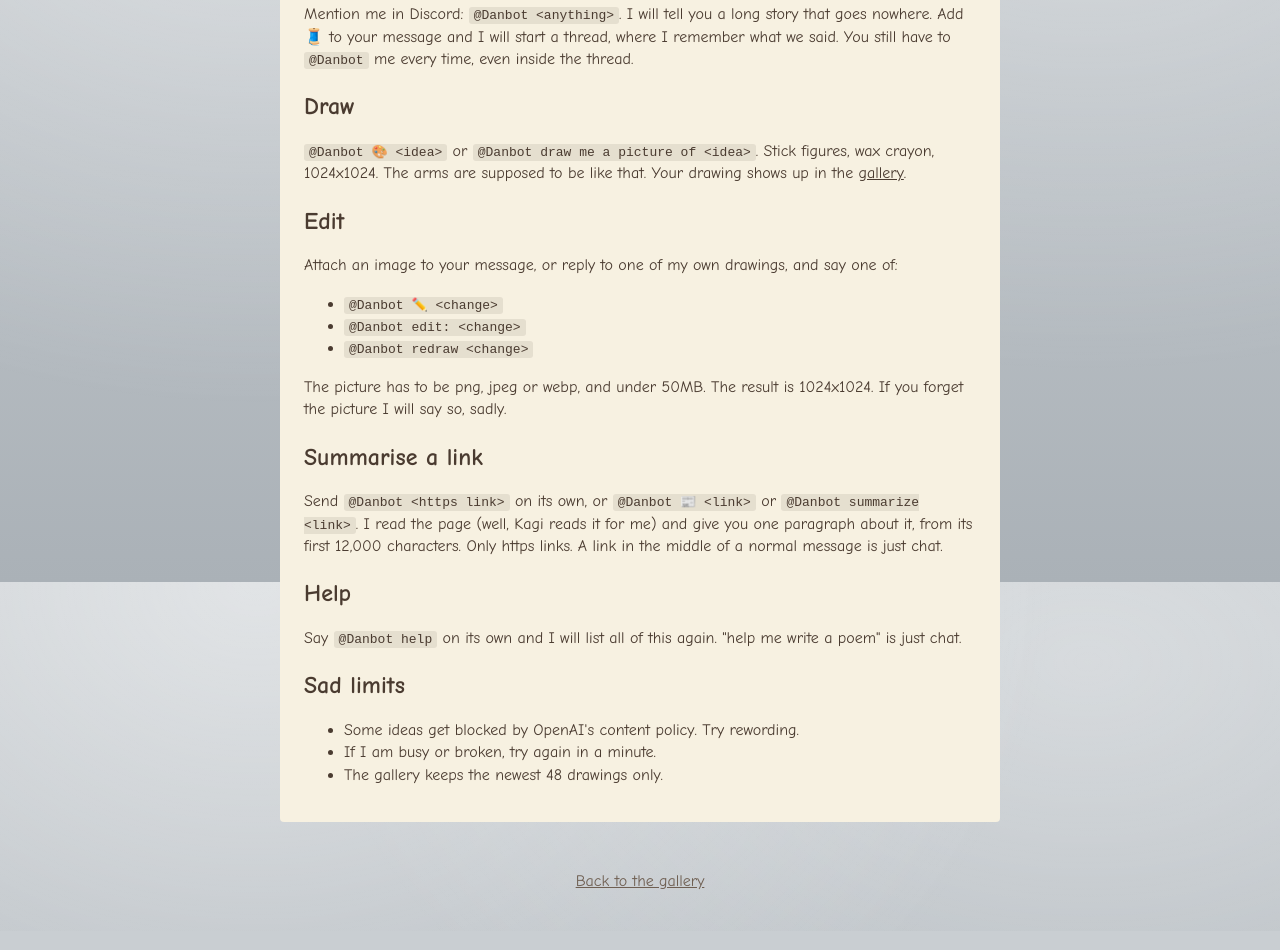
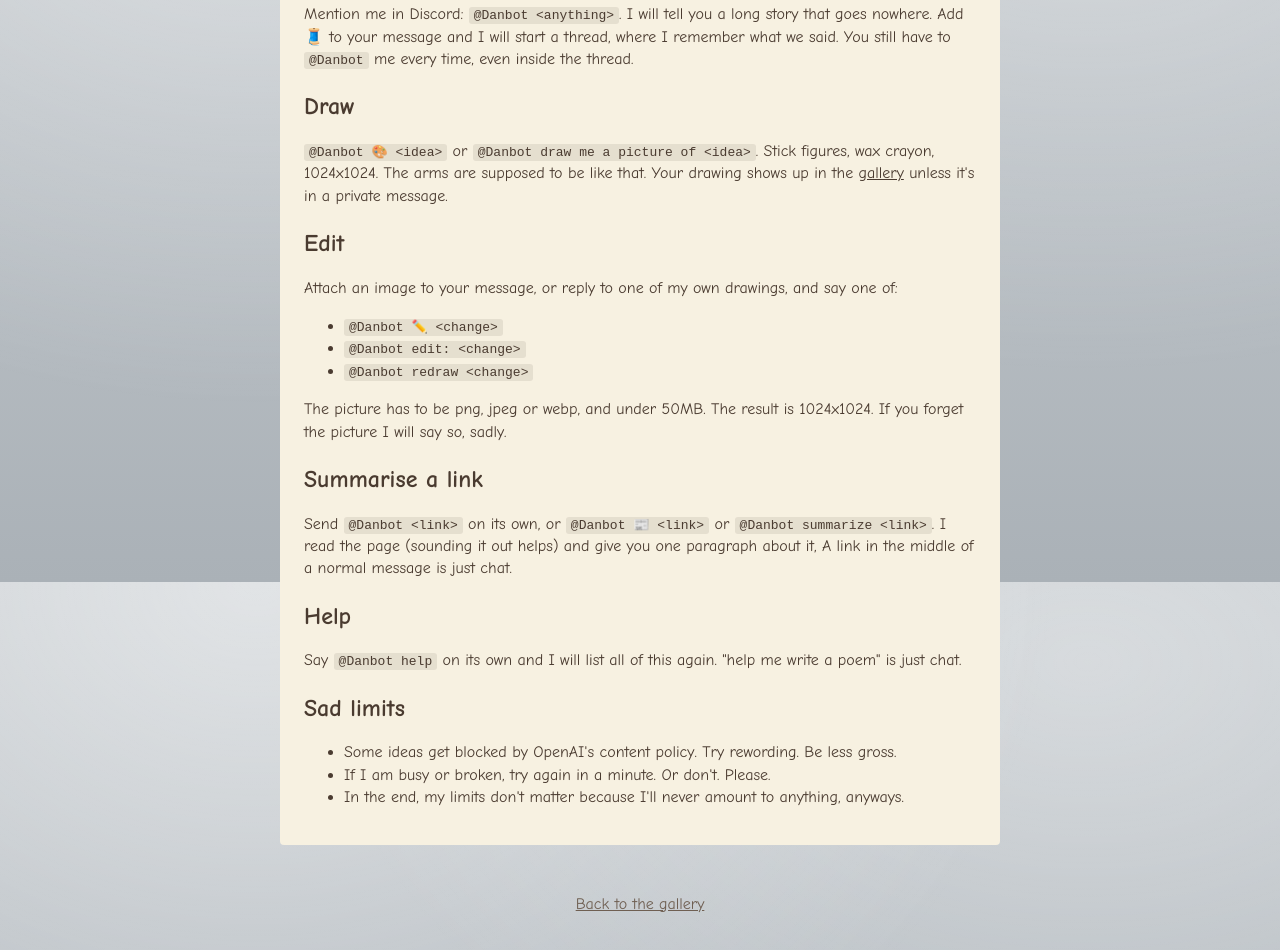
Before and after one commit to grevian/openai-discord-bot, a plain HTML site: page gallery/site/help.html in a window 1280 px wide. Shown: the part 218-1168 px from the top of the page. Drawn offline with Linux system fonts and the light colour scheme; files that its build step writes are made by us from their sources.

Commit message:
danbot-text-copy (#261)
* Update some site copy by hand, for extra flavour

```diff
--- a/gallery/site/help.html
+++ b/gallery/site/help.html
@@ -22,7 +22,7 @@
     <p>Mention me in Discord: <code>@Danbot &lt;anything&gt;</code>. I will tell you a long story that goes nowhere. Add 🧵 to your message and I will start a thread, where I remember what we said. You still have to <code>@Danbot</code> me every time, even inside the thread.</p>
 
     <h2>Draw</h2>
-    <p><code>@Danbot 🎨 &lt;idea&gt;</code> or <code>@Danbot draw me a picture of &lt;idea&gt;</code>. Stick figures, wax crayon, 1024x1024. The arms are supposed to be like that. Your drawing shows up in the <a href="/gallery/">gallery</a>.</p>
+    <p><code>@Danbot 🎨 &lt;idea&gt;</code> or <code>@Danbot draw me a picture of &lt;idea&gt;</code>. Stick figures, wax crayon, 1024x1024. The arms are supposed to be like that. Your drawing shows up in the <a href="/gallery/">gallery</a> unless it's in a private message.</p>
 
     <h2>Edit</h2>
     <p>Attach an image to your message, or reply to one of my own drawings, and say one of:</p>
@@ -34,16 +34,16 @@
     <p>The picture has to be png, jpeg or webp, and under 50MB. The result is 1024x1024. If you forget the picture I will say so, sadly.</p>
 
     <h2>Summarise a link</h2>
-    <p>Send <code>@Danbot &lt;https link&gt;</code> on its own, or <code>@Danbot 📰 &lt;link&gt;</code> or <code>@Danbot summarize &lt;link&gt;</code>. I read the page (well, Kagi reads it for me) and give you one paragraph about it, from its first 12,000 characters. Only https links. A link in the middle of a normal message is just chat.</p>
+    <p>Send <code>@Danbot &lt;link&gt;</code> on its own, or <code>@Danbot 📰 &lt;link&gt;</code> or <code>@Danbot summarize &lt;link&gt;</code>. I read the page (sounding it out helps) and give you one paragraph about it, A link in the middle of a normal message is just chat.</p>
 
     <h2>Help</h2>
     <p>Say <code>@Danbot help</code> on its own and I will list all of this again. "help me write a poem" is just chat.</p>
 
     <h2>Sad limits</h2>
     <ul>
-      <li>Some ideas get blocked by OpenAI's content policy. Try rewording.</li>
-      <li>If I am busy or broken, try again in a minute.</li>
-      <li>The gallery keeps the newest 48 drawings only.</li>
+      <li>Some ideas get blocked by OpenAI's content policy. Try rewording. Be less gross.</li>
+      <li>If I am busy or broken, try again in a minute. Or don't. Please.</li>
+      <li>In the end, my limits don't matter because I'll never amount to anything, anyways.</li>
     </ul>
   </main>
 
```
Also changed, not shown: gallery/home/index.html (+4 -5 lines), gallery/site/index.html (+3 -3 lines).
